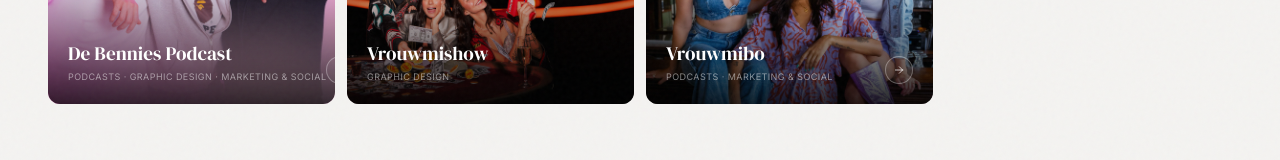
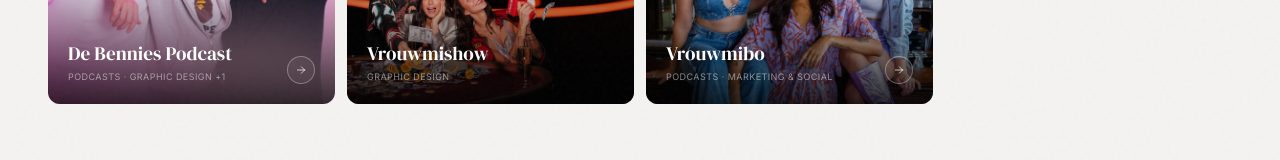
Before and after one commit to xmandysmit-tech/concess-website, a Next.js app: page /studio in a window 1280 px wide. Shown: the part 610-770 px from the top of the page. Built offline with nearby package versions, Linux system fonts and the light colour scheme; a web font is replaced by a local one.

Commit message:
Studio tiles: max 2 tags tonen met +X voor de rest

```diff
--- a/app/studio/page.tsx
+++ b/app/studio/page.tsx
@@ -91,7 +91,9 @@ export default function StudioPage() {
                   <div className="absolute bottom-0 left-0 right-0 p-5 flex items-end justify-between">
                     <div>
                       <h3 className="text-white" style={{ fontFamily: "'DM Serif Display', Georgia, serif", fontSize: "1.2rem" }}>{c.title}</h3>
-                      <span className="text-[9px] tracking-wider uppercase block mt-0.5 truncate" style={{ color: "rgba(255,255,255,0.5)" }}>{c.tags.join(" · ")}</span>
+                      <span className="text-[9px] tracking-wider uppercase block mt-0.5" style={{ color: "rgba(255,255,255,0.5)" }}>
+                        {c.tags.slice(0, 2).join(" · ")}{c.tags.length > 2 ? ` +${c.tags.length - 2}` : ""}
+                      </span>
                     </div>
                     {c.slug && (
                       <div className="flex-shrink-0 w-7 h-7 rounded-full flex items-center justify-center" style={{ border: "1px solid rgba(255,255,255,0.3)", background: "rgba(255,255,255,0.06)" }}>
```
